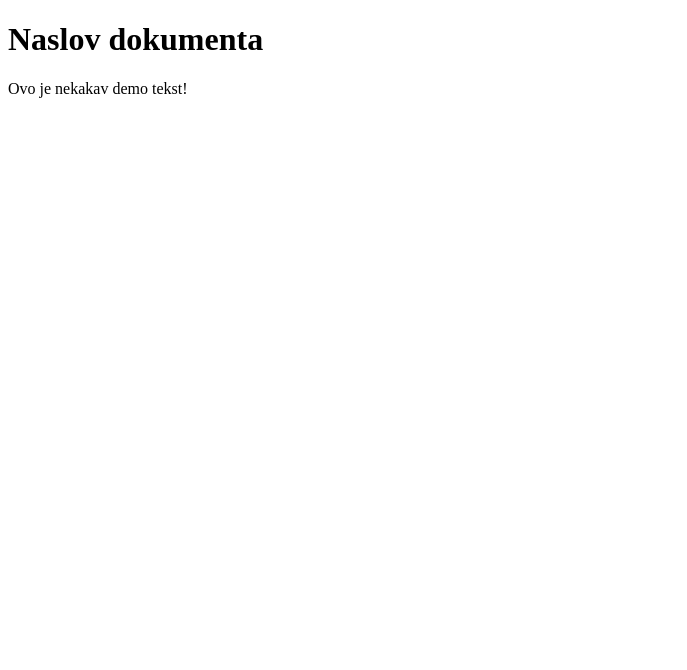
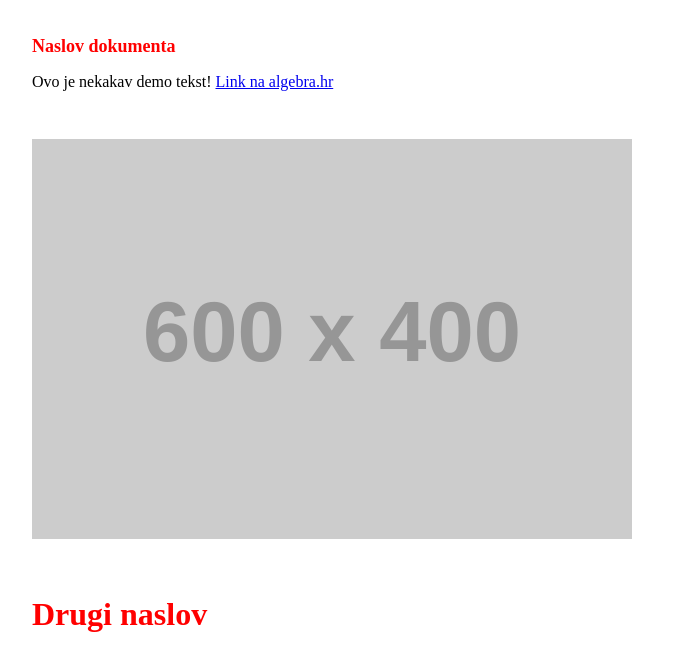
Before and after one commit to python-developer-algebra-klujic/OL-OPYT_DEV_H-01-25-M4-01-html, a plain HTML site: page index.html in a window 1280 px wide. Shown: the whole page, without its empty margins (0-687 px from the left). Drawn offline with Linux system fonts and the light colour scheme; placeholder pictures from the web are drawn by us.

Commit message:
Update index.html

```diff
--- a/index.html
+++ b/index.html
@@ -2,9 +2,32 @@
 <html>
     <head>
         <title>Demo HTML Page</title>
+        <style>
+            div {
+                margin: 16px;
+                padding: 8px;
+            }
+            .naslov {
+                color: red;
+            }
+            #prvi {
+                font-size: large;
+            }
+        </style>
     </head>
     <body>
-        <h1>Naslov dokumenta</h1>
-        <p>Ovo je nekakav demo tekst!</p>
+        <div>
+            <h1 class="naslov" id="prvi">Naslov dokumenta</h1>
+            <p>
+                Ovo je nekakav demo tekst!
+                <a href="https://www.algebra.hr" target="_blank">Link na algebra.hr</a>
+            </p>
+        </div>
+        <div>
+            <img src="https://placehold.co/600x400" alt="Logo firme">
+        </div>
+        <div>
+            <h1 class="naslov">Drugi naslov</h1>
+        </div>
     </body>
 </html>
```
